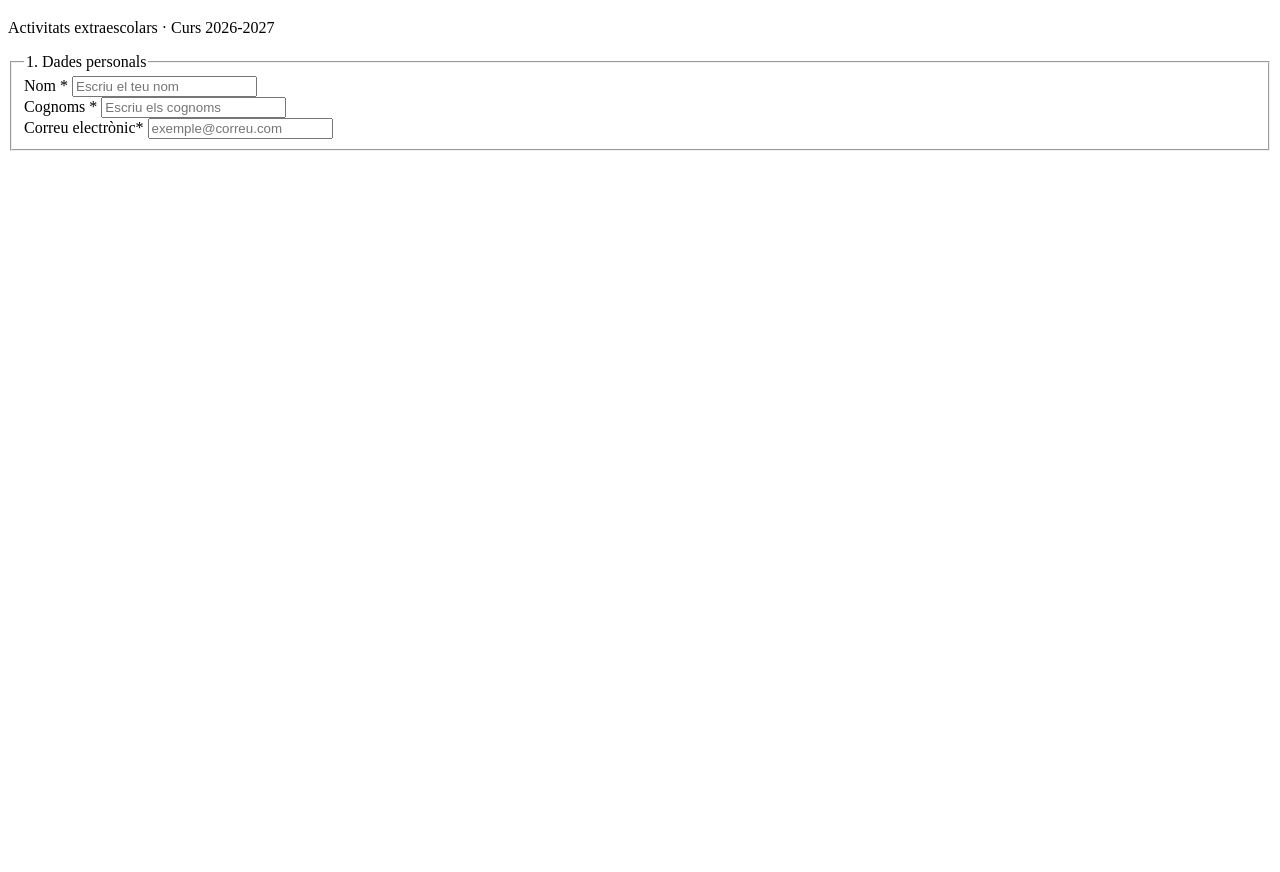
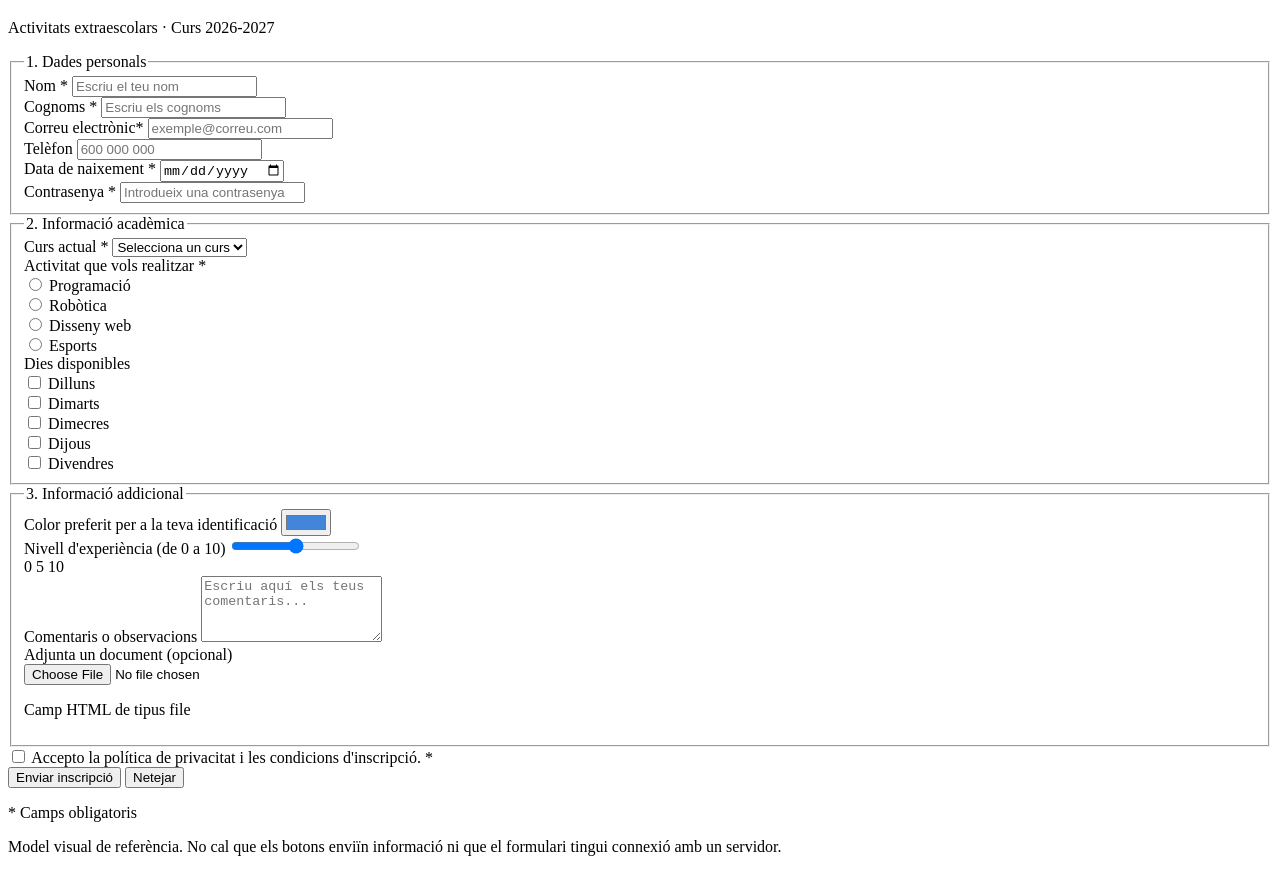
Before and after one commit to tiburciov1234-collab/formularios-trabajo, a plain HTML site: page index.html in a window 1280 px wide. Shown: the part 61-933 px from the top of the page. Before the commit the page ends 800 px from the top, so only its background shows below. Drawn offline with Linux system fonts and the light colour scheme.

Commit message:
Terminando el html

```diff
--- a/index.html
+++ b/index.html
@@ -34,6 +34,135 @@
             <label for="correu">Correu electrònic*</label>
             <input type="email" id="correu" name="correu" placeholder="exemple@correu.com" required>
         </div>
+        <div class="fila">
+          <div class="camp">
+            <label for="telefon">Telèfon</label>
+            <input type="tel" id="telefon" name="telefon" placeholder="600 000 000">
+          </div>
+          <div class="camp">
+            <label for="naixement">Data de naixement *</label>
+            <input type="date" id="naixement" name="naixement" required>
+          </div>
+        </div>
+            <div class="camp">
+          <label for="contrasenya">Contrasenya *</label>
+          <input type="password" id="contrasenya" name="contrasenya" placeholder="Introdueix una contrasenya" required>
+        </div>
+      </fieldset>
+
+      <!-- 2. INFORMACIÓ ACADÈMICA -->
+      <fieldset>
+        <legend>2. Informació acadèmica</legend>
+
+        <div class="camp">
+          <label for="curs">Curs actual *</label>
+          <select id="curs" name="curs" required>
+            <option value="" selected disabled>Selecciona un curs</option>
+            <option value="1eso">1r ESO</option>
+            <option value="2eso">2n ESO</option>
+            <option value="3eso">3r ESO</option>
+            <option value="4eso">4t ESO</option>
+            <option value="1bat">1r Batxillerat</option>
+            <option value="2bat">2n Batxillerat</option>
+          </select>
+        </div>
+
+        <div class="camp">
+          <span class="titol-grup" id="titol-activitat">Activitat que vols realitzar *</span>
+          <div class="opcions" role="radiogroup" aria-labelledby="titol-activitat">
+            <div class="opcio">
+              <input type="radio" id="act-programacio" name="activitat" value="programacio" required>
+              <label for="act-programacio">Programació</label>
+            </div>
+            <div class="opcio">
+              <input type="radio" id="act-robotica" name="activitat" value="robotica">
+              <label for="act-robotica">Robòtica</label>
+            </div>
+            <div class="opcio">
+              <input type="radio" id="act-disseny" name="activitat" value="disseny-web">
+              <label for="act-disseny">Disseny web</label>
+            </div>
+            <div class="opcio">
+              <input type="radio" id="act-esports" name="activitat" value="esports">
+              <label for="act-esports">Esports</label>
+            </div>
+          </div>
+        </div>
+
+        <div class="camp">
+          <span class="titol-grup" id="titol-dies">Dies disponibles</span>
+          <div class="opcions" role="group" aria-labelledby="titol-dies">
+            <div class="opcio">
+              <input type="checkbox" id="dia-dilluns" name="dies" value="dilluns">
+              <label for="dia-dilluns">Dilluns</label>
+            </div>
+            <div class="opcio">
+              <input type="checkbox" id="dia-dimarts" name="dies" value="dimarts">
+              <label for="dia-dimarts">Dimarts</label>
+            </div>
+            <div class="opcio">
+              <input type="checkbox" id="dia-dimecres" name="dies" value="dimecres">
+              <label for="dia-dimecres">Dimecres</label>
+            </div>
+            <div class="opcio">
+              <input type="checkbox" id="dia-dijous" name="dies" value="dijous">
+              <label for="dia-dijous">Dijous</label>
+            </div>
+            <div class="opcio">
+              <input type="checkbox" id="dia-divendres" name="dies" value="divendres">
+              <label for="dia-divendres">Divendres</label>
+            </div>
+          </div>
+        </div>
+      </fieldset>
+
+      <!-- 3. INFORMACIÓ ADDICIONAL -->
+      <fieldset>
+        <legend>3. Informació addicional</legend>
+
+        <div class="camp">
+          <label for="color">Color preferit per a la teva identificació</label>
+          <input type="color" id="color" name="color" value="#4285db">
+        </div>
+
+        <div class="camp">
+          <label for="nivell">Nivell d'experiència (de 0 a 10)</label>
+          <input type="range" id="nivell" name="nivell" min="0" max="10" step="1" value="5">
+          <div class="escala" aria-hidden="true">
+            <span>0</span>
+            <span>5</span>
+            <span>10</span>
+          </div>
+        </div>
+
+        <div class="camp">
+          <label for="comentaris">Comentaris o observacions</label>
+          <textarea id="comentaris" name="comentaris" rows="4" placeholder="Escriu aquí els teus comentaris..."></textarea>
+        </div>
+
+        <div class="camp">
+          <label for="document">Adjunta un document (opcional)</label>
+          <div class="fitxer">
+            <input type="file" id="document" name="document">
+            <p>Camp HTML de tipus file</p>
+          </div>
+        </div>
+      </fieldset>
+
+      <div class="opcio condicions">
+        <input type="checkbox" id="condicions" name="condicions" value="acceptat" required>
+        <label for="condicions">Accepto la política de privacitat i les condicions d'inscripció. *</label>
+      </div>
+
+      <div class="botons">
+        <button type="submit" class="boto-enviar">Enviar inscripció</button>
+        <button type="reset" class="boto-netejar">Netejar</button>
+      </div>
+
+      <p class="nota">* Camps obligatoris</p>
+    </form>
+
+    <p class="peu">Model visual de referència. No cal que els botons enviïn informació ni que el formulari tingui connexió amb un servidor.</p>
     </form>
     </main>
 </body>
```
